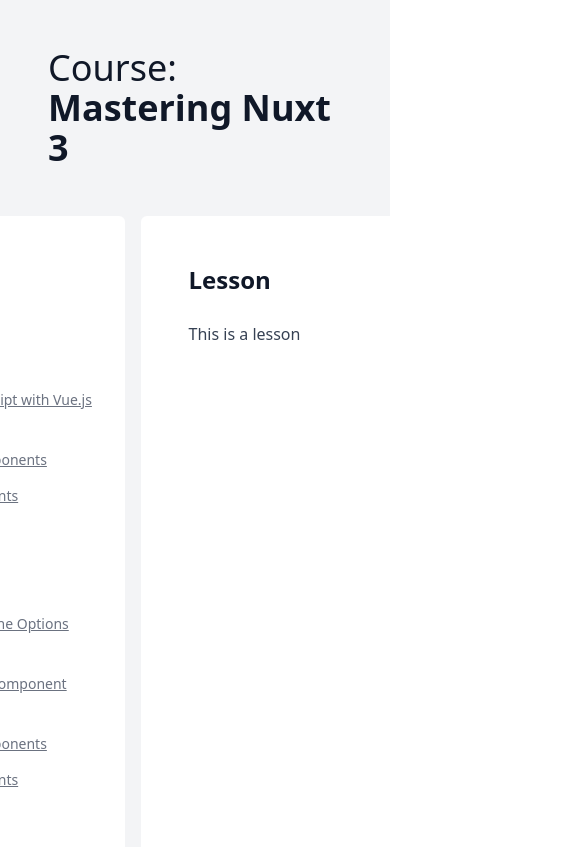
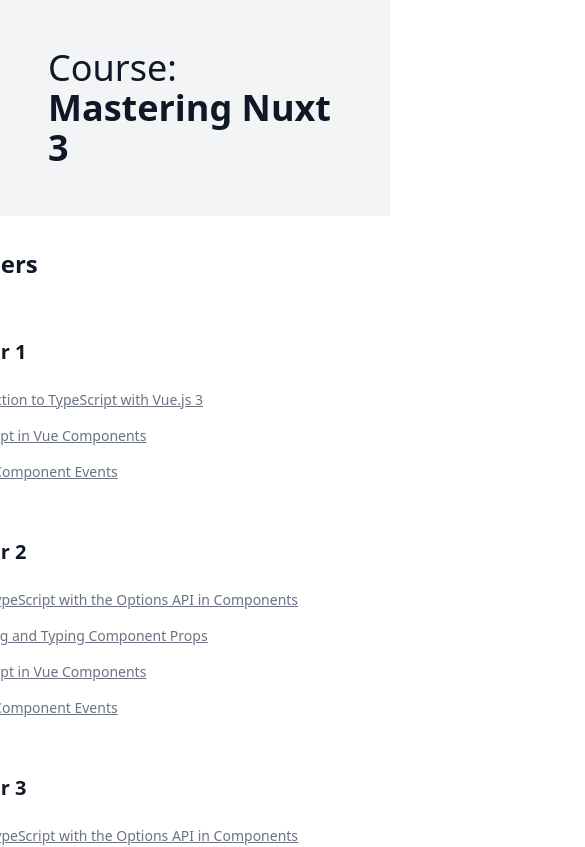
Before and after one commit to kelsS/coursey, a Nuxt app: page /course in a window 390 px wide. Shown: the top 847 px of the page, 585 px wide, since content can reach past the window. Built offline with nearby package versions, Linux system fonts and the light colour scheme; no server answers.

Commit message:
added basic responsiveness

```diff
--- a/pages/course.vue
+++ b/pages/course.vue
@@ -10,9 +10,9 @@
         </h1>
       </header>
 
-      <div class="flex flex-row justify-center flex-grow">
+      <div class="flex flex-col md:flex-row justify-center flex-grow">
         <nav
-          class="prose mr-4 p-8 bg-white rounded-md min-w-[20ch] flex flex-col" id="chapter-nav" aria-label="Chapters">
+          class="prose mb-16 md:mb-0 md:mr-4 p-8 bg-white rounded-md md:min-w-[20ch] flex flex-col" id="chapter-nav" aria-label="Chapters">
           <h2>Chapters</h2>
           <!-- All the lessons for the course listed here -->
           <!-- render course -->
```
